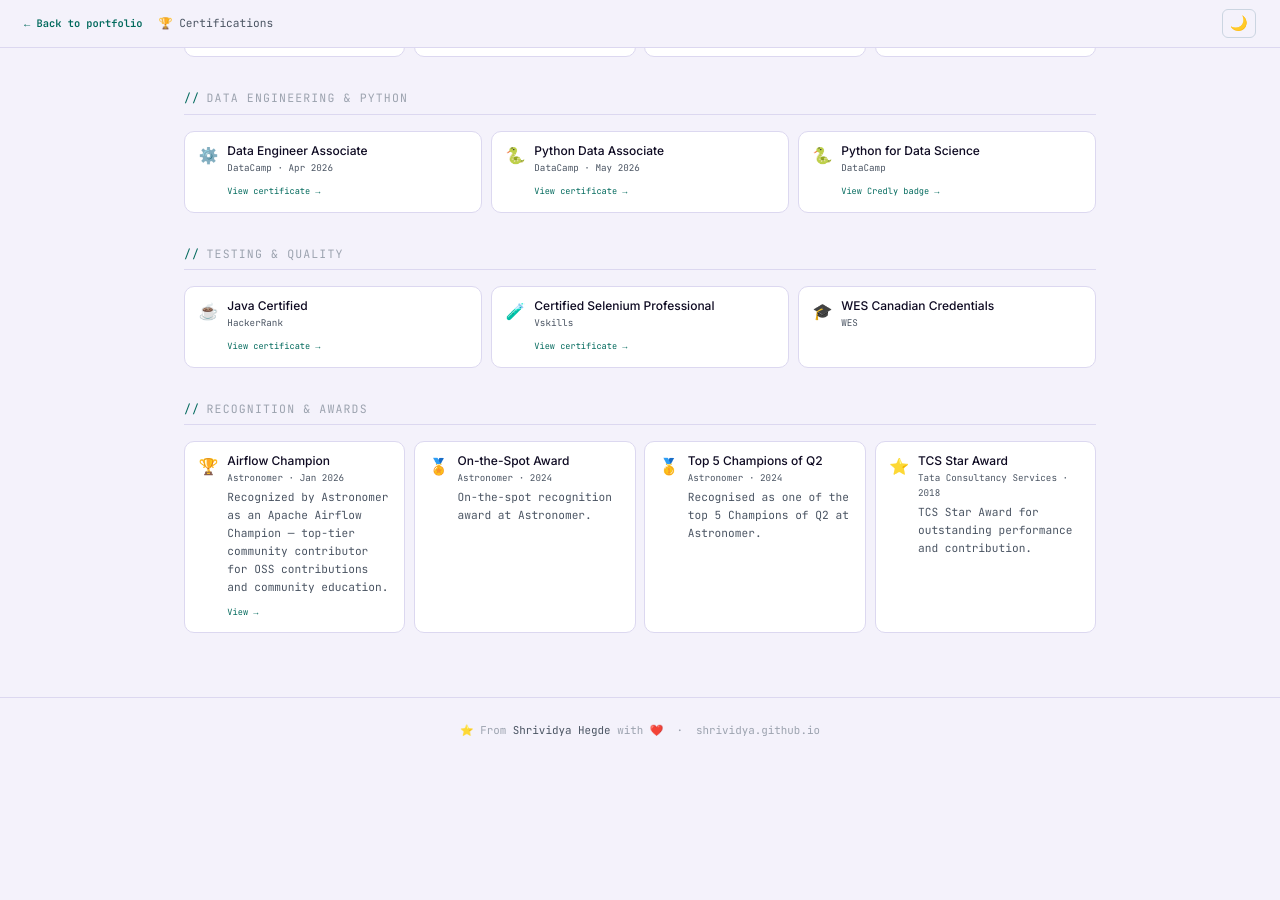
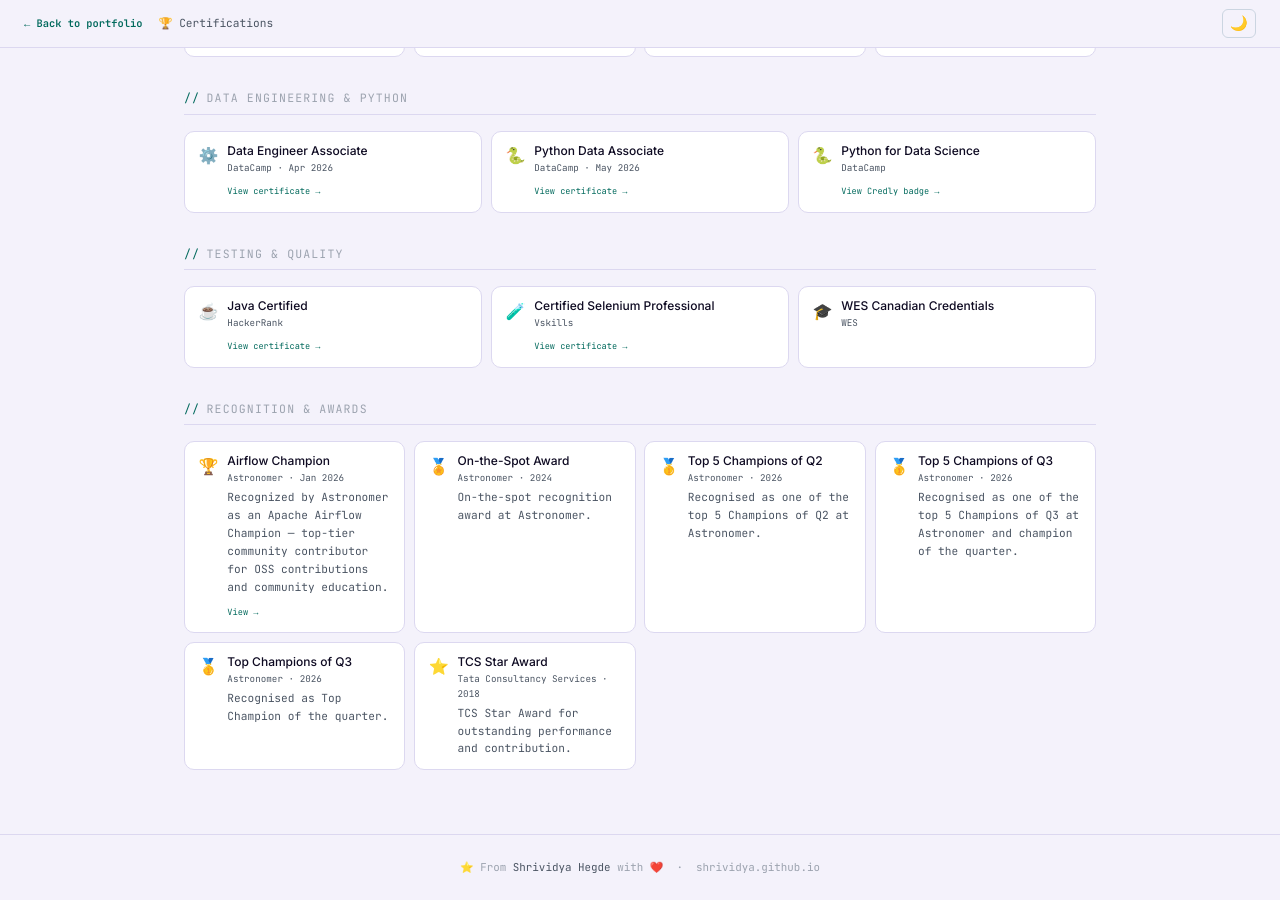
Before and after one commit to Shrividya/shrividya.github.io, a Jekyll site: the page built from certifications.html, in a window 1280 px wide and 900 px high, scrolled down 593 px. Built offline with Jekyll 4.4.1, drawn with Linux system fonts in a browser that asks for light colours; before the commit the page ends 1357 px from its top, so only the background shows below that.

Commit message:
Add Champion of the Quarter gallery entry
Add new 'Champion of the Quarter' recognition image to the gallery. Reorganize gallery entries by moving champion recognition items earlier in the list for better visibility.

Add Q3 2026 champion recognition

Updated achievements with new Q3 2026 recognition as top 5 champion and champion of the quarter at Astronomer. Also corrected Q2 date from 2024 to 2026. Added corresponding gallery items including the recognition image and a podcast appearance on Ediso Conversations.

```diff
--- a/_config.yml
+++ b/_config.yml
@@ -15,7 +15,7 @@
   email: "shrividyahegde222@gmail.com"
   github: "Shrividya"
   linkedin: "shrividya-hegde-shri-91562365"
-  youtube: "@shrividyahegde3119"
+  youtube: "@shrividyahegde"
   medium: "@shrihegde"
   substack: "@shrividyahegde"
   devto: "shrividya_hegde"
--- a/_data/achievements.yml
+++ b/_data/achievements.yml
@@ -20,11 +20,27 @@
 
 - title: "Top 5 Champions of Q2"
   org: "Astronomer"
-  date: "2024"
+  date: "2026"
   icon: "🥇"
   category: "Work"
   description: "Recognised as one of the top 5 Champions of Q2 at Astronomer."
   image: "Top5-champions-of-Q2.png"
+
+- title: "Top 5 Champions of Q3"
+  org: "Astronomer"
+  date: "2026"
+  icon: "🥇"
+  category: "Work"
+  description: "Recognised as one of the top 5 Champions of Q3 at Astronomer and champion of the quarter."
+  image: "Quarterly champions recognition_second_time.png"
+
+- title: "Top Champions of Q3"
+  org: "Astronomer"
+  date: "2026"
+  icon: "🥇"
+  category: "Work"
+  description: "Recognised as Top Champion of the quarter."
+  image: ""
 
 - title: "TCS Star Award"
   org: "Tata Consultancy Services"
--- a/_data/gallery.yml
+++ b/_data/gallery.yml
@@ -45,6 +45,20 @@
   cat: "Community Recognition"
   sub: "Community Recognition @Airflow"
   alt: "One of the top 5 Airflow Champions in Q2"
+
+- file: Quarterly champions recognition_second_time.png
+  type: image
+  title: "Top 5 champions recognition_2nd time"
+  cat: "Recogition"
+  sub: "apache airflow championship"
+  alt: "Got recognised as the top 5 champion for the 2nd time"
+
+- file: Champion of the Quarter.png
+  type: image
+  title: "Champion of the Quarter recognition_2nd time"
+  cat: "Recogition"
+  sub: "Apache Airflow championship"
+  alt: "Recognised as the Champion of the Quarter"
 
 - file: airflow-day-2-workshop.jpeg
   title: "2 day workshop at Data Engineering Club"
@@ -94,3 +108,10 @@
   cat: "Speaking · Jun 2026"
   sub: "Podcast · New York"
   alt: "The DataFlow Cast"
+
+- type: embed
+  youtube: "NfNPsRJaH2o"
+  title: "Data Engineering and Standing Out in the AI Era with Shri Hegde"
+  cat: "Podcast appearance"
+  sub: "Ediso Conversations"
+  alt: "Podcast appearance on Ediso Conversations: Data Engineering and Standing Out in the AI Era with Shri Hegde"
```
Also changed, not shown: assets/images/gallery/Quarterly champions recognition_second_time.png (added), 1 other file.
